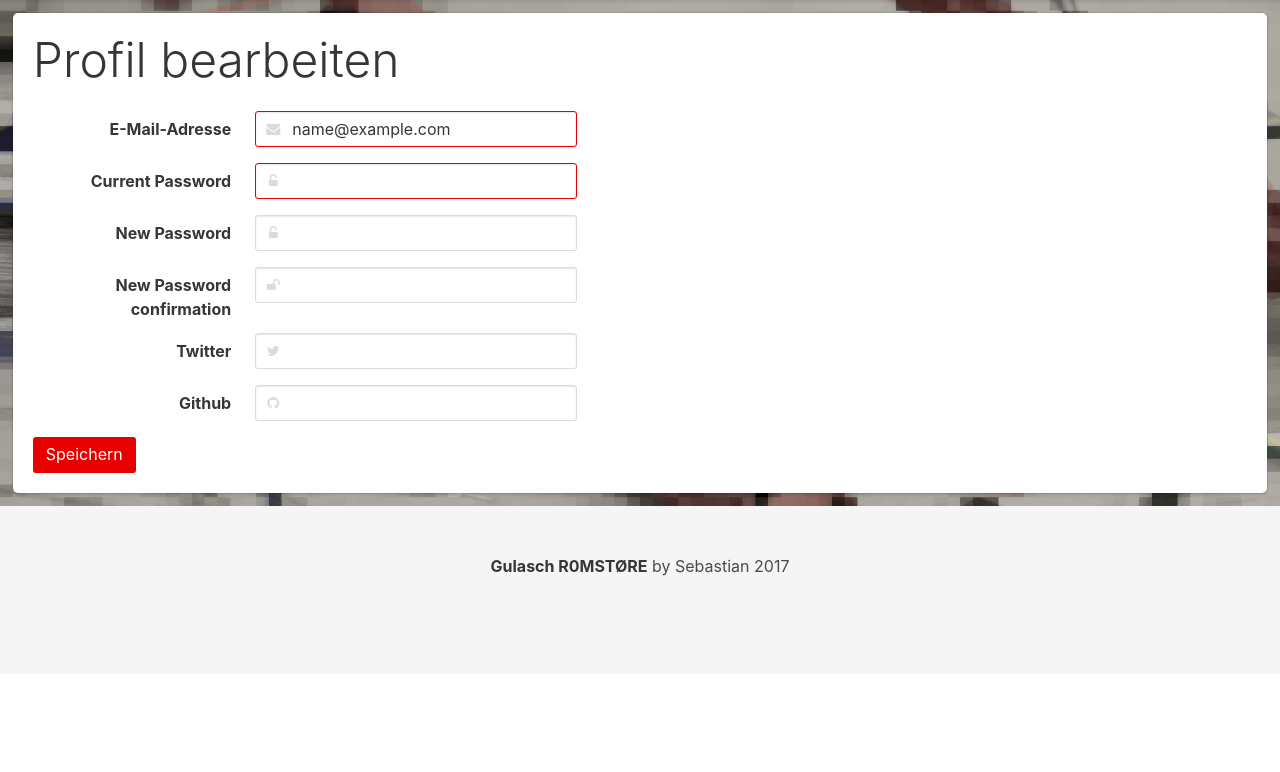
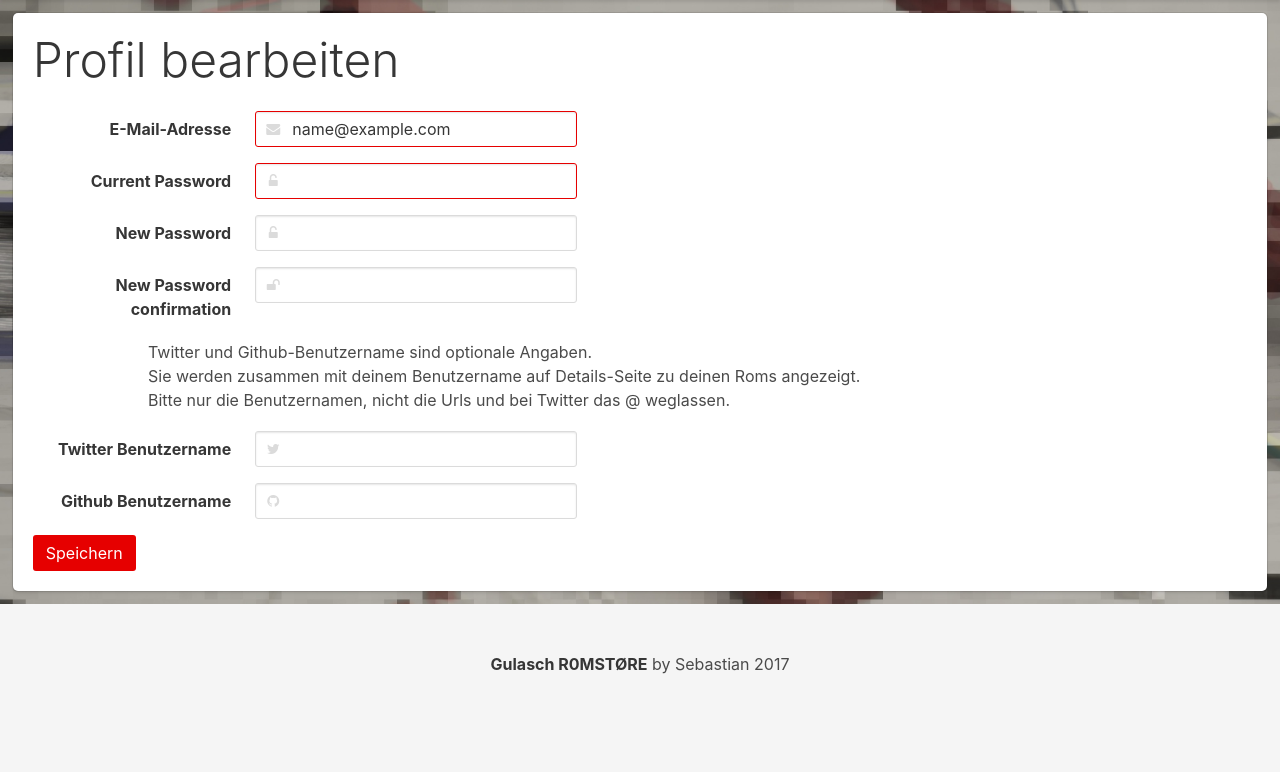
Before and after one commit to entropia/gulasch-r0mstore, a Django app: page /users/update/1/ in a window 1280 px wide. Shown: the part 52-824 px from the top of the page. Before the commit the page ends 628 px from the top, so only its background shows below. Run offline with Django 3.2, Linux system fonts and the light colour scheme; the visitor is signed in with stand-in values (Sample User, id 1); data comes from the database, SQL or seed files in the repository.

Commit message:
Added missing validators for twitter/github usernames Fixed urls

```diff
--- a/roms/templates/roms/details.html
+++ b/roms/templates/roms/details.html
@@ -24,10 +24,10 @@
 					<div class="column">
 						hochgeladen von <strong>{{rom.user.username}}</strong>
 						{% if rom.user.twitter %}
-							<a href="https://twitter.com/{{rom.user.twitter}}"><i class="fa fa-twitter"></i></a>
+							<a target="_blank" href="https://twitter.com/{{rom.user.twitter}}"><i class="fa fa-twitter"></i></a>
 						{% endif %}
 						{% if rom.user.github %}
-							<a href="https://twitter.com/{{rom.user.github}}"><i class="fa fa-github"></i></a>
+							<a target="_blank" href="https://github.com/{{rom.user.github}}"><i class="fa fa-github"></i></a>
 						{% endif %}
 						am {{rom.creation_time}}.
 						Zuletzt geupdated am {{rom.edit_time}}<br/>
--- a/users/admin.py
+++ b/users/admin.py
@@ -12,7 +12,7 @@ class CustomUserAdmin(UserAdmin):
     form = CustomUserChangeForm
 
     fieldsets = UserAdmin.fieldsets + (
-            ('Additional Attributes', {'fields': ('github',)}),
+            ('Additional Attributes', {'fields': ('github', 'twitter')}),
     )
 
 
--- a/users/models.py
+++ b/users/models.py
@@ -1,6 +1,10 @@
 from django.db import models
 from django.contrib.auth.models import AbstractUser
+from django.core.validators import RegexValidator
+
+twitter_validator = RegexValidator(regex=r'^[a-zA-Z0-9_]+$', message='Bitte nur den Benutzername, ohne führendes @.')
+github_validator = RegexValidator(regex=r'^[a-z\d](?:[a-z\d]|-(?=[a-z\d]))*$', message='Bitte nur den Benutzername, nicht die Profil-Url.')
 
 class User(AbstractUser):
-    github = models.CharField('github', max_length=128, blank=True)
-    twitter = models.CharField('twitter', max_length=128, blank=True)
+    github = models.CharField('Github Benutzername', max_length=38, blank=True, validators=[github_validator])
+    twitter = models.CharField('Twitter Benutzername', max_length=15, blank=True, validators=[twitter_validator])
--- a/users/templates/users/signup.html
+++ b/users/templates/users/signup.html
@@ -133,7 +133,8 @@
 
 					<div class="form-help">
 						Twitter und Github-Benutzername sind optionale Angaben.<br/>
-						Sie werden zusammen mit deinem Benutzername auf Details-Seite zu deinen Roms angezeigt.
+						Sie werden zusammen mit deinem Benutzername auf Details-Seite zu deinen Roms angezeigt.<br/>
+						Bitte nur die Benutzernamen, nicht die Urls und bei Twitter das @ weglassen.
 					</div>
 
 					<div class="field is-horizontal">
--- a/users/templates/users/user_update.html
+++ b/users/templates/users/user_update.html
@@ -126,6 +126,12 @@
 						</div>
 					</div>
 
+					<div class="form-help">
+						Twitter und Github-Benutzername sind optionale Angaben.<br/>
+						Sie werden zusammen mit deinem Benutzername auf Details-Seite zu deinen Roms angezeigt.<br/>
+						Bitte nur die Benutzernamen, nicht die Urls und bei Twitter das @ weglassen.
+					</div>
+
 					<div class="field is-horizontal">
 						<div class="field-label is-normal">
 							<label class="label" for="{{form.twitter.id_for_label}}">{{form.twitter.label}}</label>
```
Also changed, not shown: roms/migrations/0007_auto_20170524_2138.py (added), users/migrations/0004_auto_20170524_2138.py (added).
